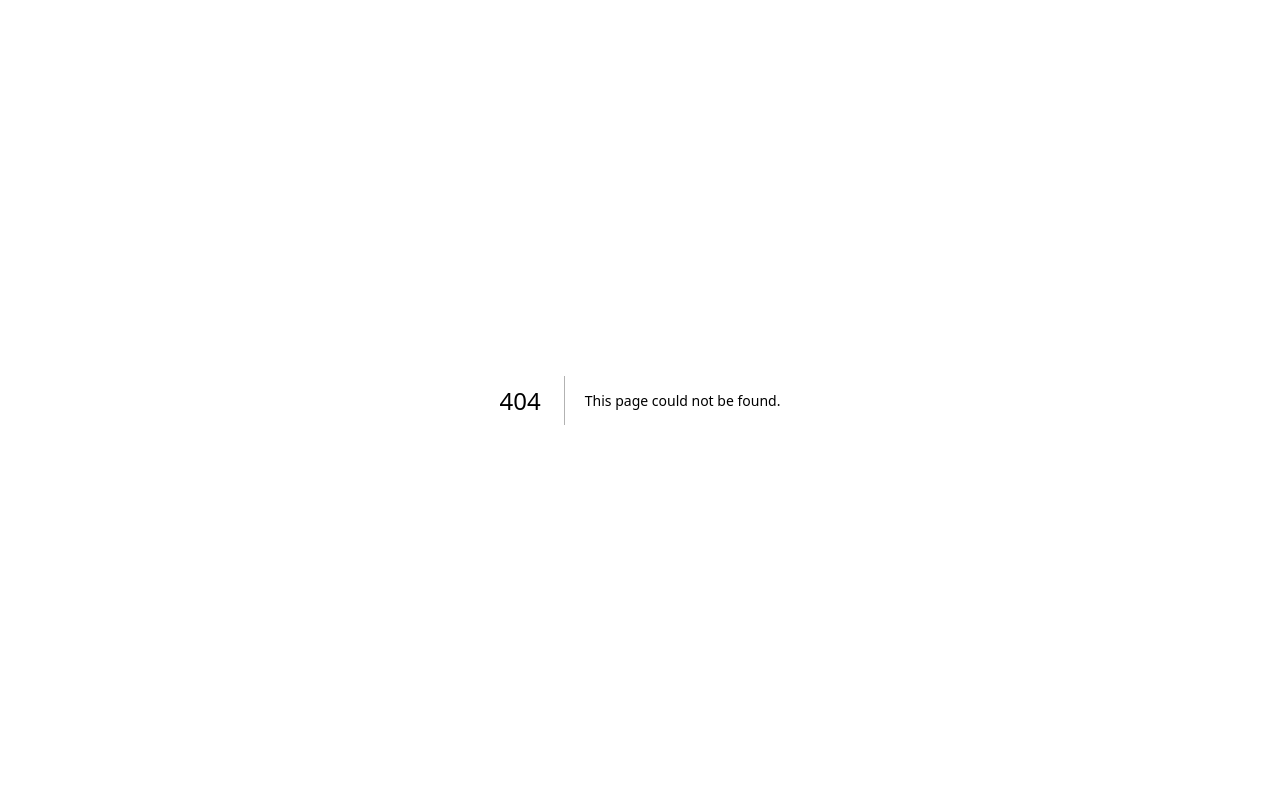
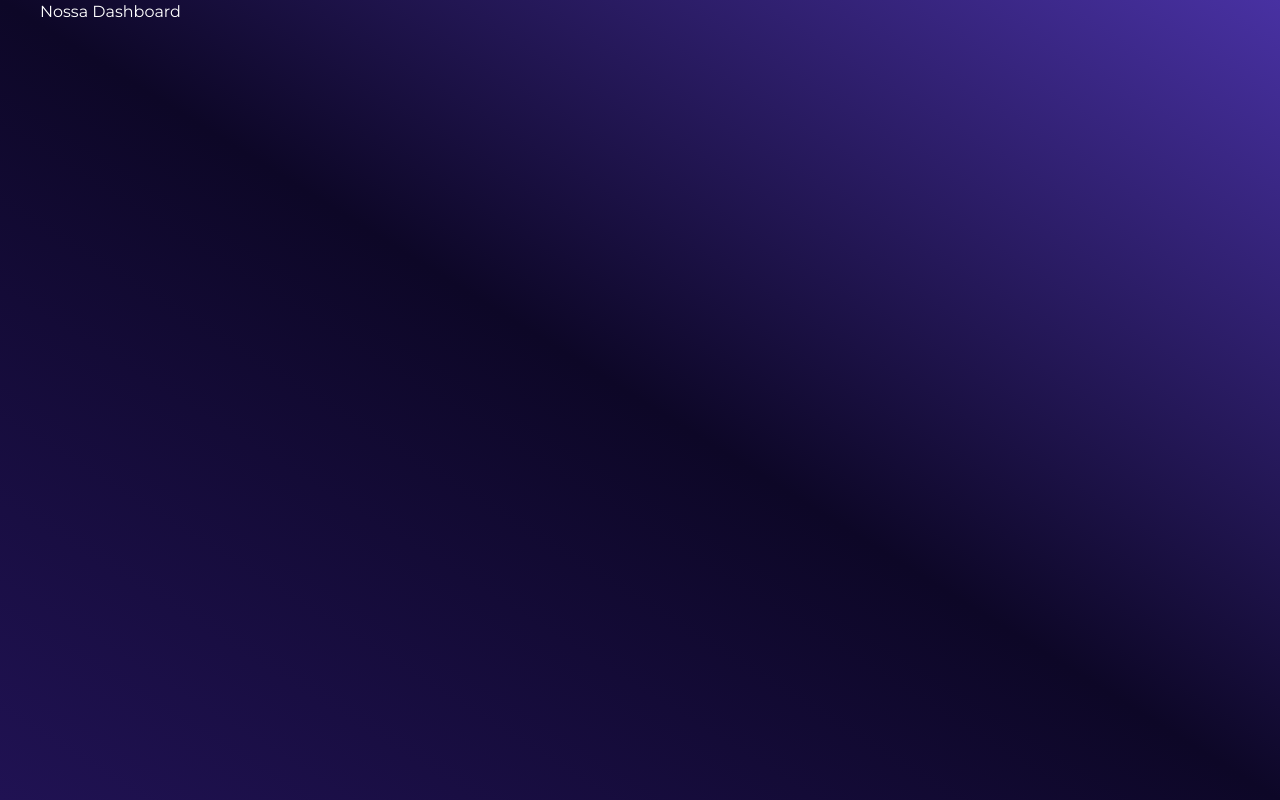
Before and after one commit to dennisDev77/splaeen-afx, a Next.js app: page /dashboard in a window 1280 px wide. Before the commit this address had no page. Built offline with nearby package versions, Linux system fonts and the light colour scheme.

Commit message:
created page dashboard

```diff
--- /dev/null
+++ b/src/app/dashboard/metadata.tsx
@@ -0,0 +1,7 @@
+import {Metadata} from 'next'
+
+//Add title to page
+export const metadata:Metadata={
+  title:"Dashboard | Spleen AFX",
+  description:"Musicas Online"
+}
--- /dev/null
+++ b/src/app/dashboard/page.tsx
@@ -0,0 +1,11 @@
+import React from 'react'
+
+const Dashboard = () => {
+  return (
+    <main className='container'>
+       <h2>Nossa Dashboard</h2>
+    </main>
+  )
+}
+
+export default Dashboard
```
Also changed, not shown: src/app/dashboard/dashboard.module.css (added).
